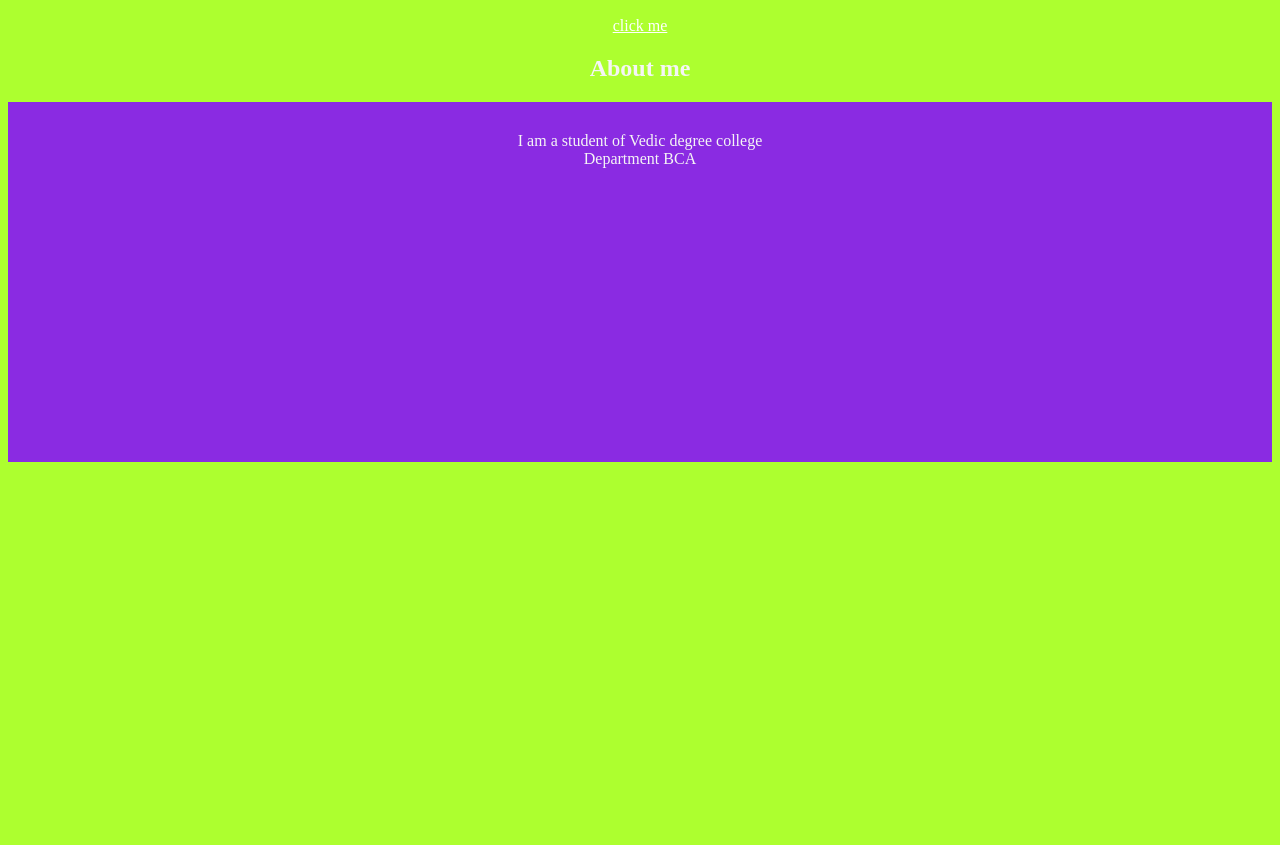
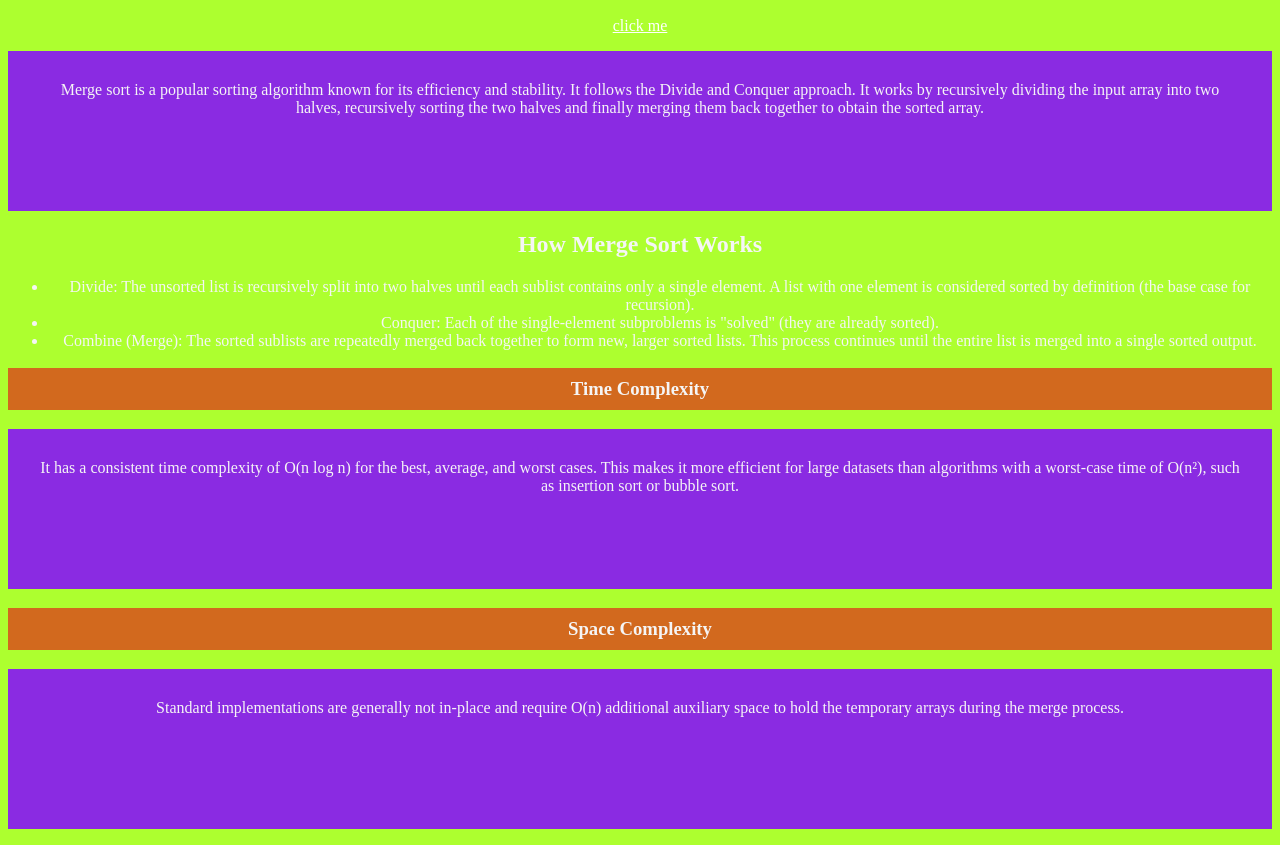
Before and after one commit to garapatilavanya99-maker/Myprofile, a plain HTML site: page demo.html in a window 1280 px wide. Shown: the part 83-928 px from the top of the page. Before the commit the page ends 800 px from the top, so only its background shows below. Drawn offline with Linux system fonts and the light colour scheme.

Commit message:
demo page updated

```diff
--- a/demo.html
+++ b/demo.html
@@ -17,19 +17,32 @@
         p{
             background-color: blueviolet;
             padding: 30px;
-            height: 300px;
+            height: 100px;
         }
         a{
             color: white;
         }
+        h3{
+            background-color: chocolate;
+            padding: 10px;
+        }
     </style>
 </head>
 <body>
-    <h1>Lavanya</h1>
+    <h1>Merge Sort</h1>
     <a href="./index.html">click me</a>
-    <h2>About me</h2>
-    <p>I am a student of Vedic degree college<br>
-    Department BCA</p>
+    <p>Merge sort is a popular sorting algorithm known for its efficiency and stability. It follows the Divide and Conquer approach. It works by recursively dividing the input array into two halves, recursively sorting the two halves and finally merging them back together to obtain the sorted array.</p>
+    <h2>How Merge Sort Works</h2>
+    <ul>
+        <li>Divide: The unsorted list is recursively split into two halves until each sublist contains only a single element. A list with one element is considered sorted by definition (the base case for recursion).
+</li>
+<li>Conquer: Each of the single-element subproblems is "solved" (they are already sorted).</li>
+<li>Combine (Merge): The sorted sublists are repeatedly merged back together to form new, larger sorted lists. This process continues until the entire list is merged into a single sorted output.</li>
+</ul>
+<h3>Time Complexity</h3>
+<p> It has a consistent time complexity of O(n log n) for the best, average, and worst cases. This makes it more efficient for large datasets than algorithms with a worst-case time of O(n²), such as insertion sort or bubble sort.</p>
+<h3>Space Complexity</h3>
+<p>Standard implementations are generally not in-place and require O(n) additional auxiliary space to hold the temporary arrays during the merge process.
+</p>
 </body>
-
 </html>
```
